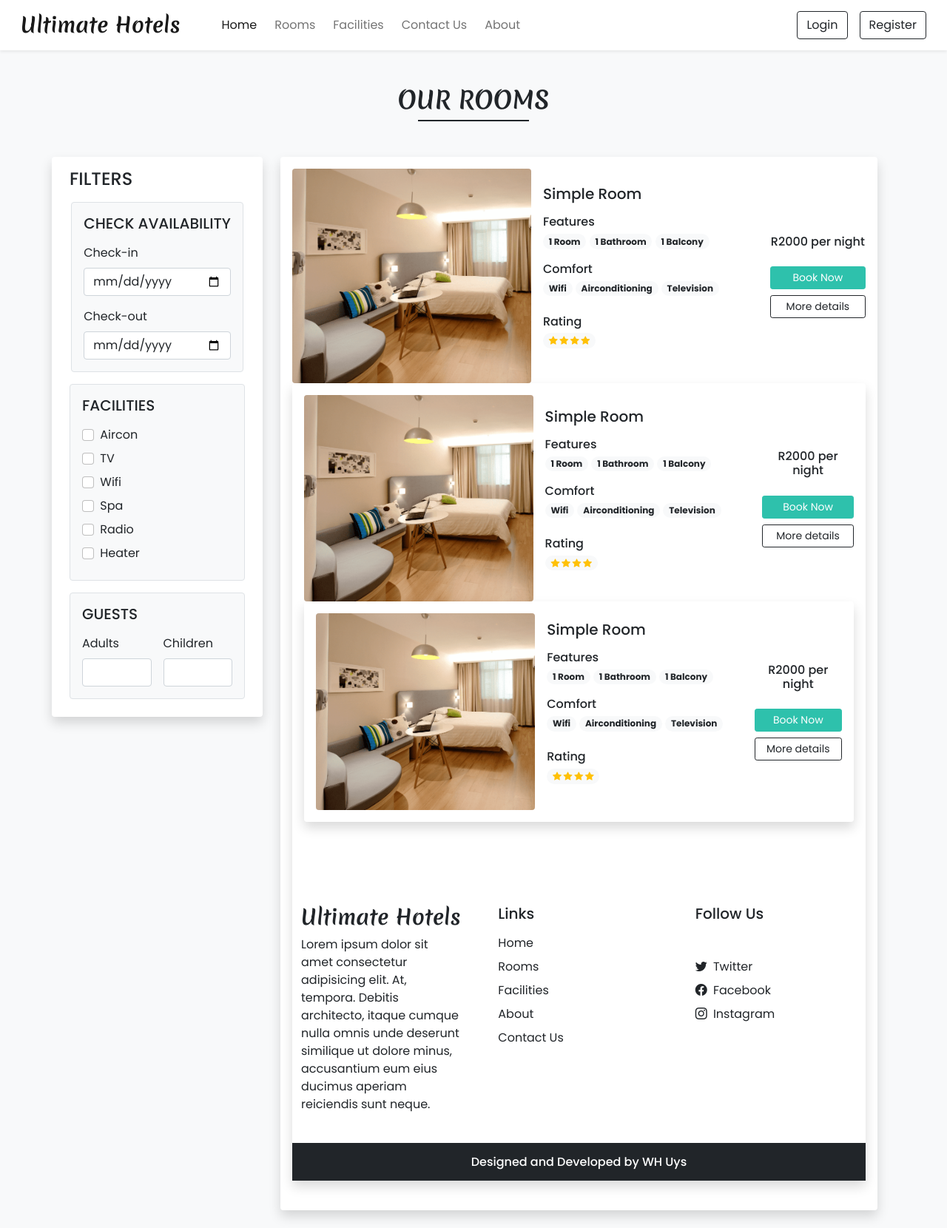
After one commit to Willemu/finalHotelBookingApp, a PHP site: page /rooms.php in a window 1280 px wide. The commit adds this page. Shown: the whole page at 74% size. Run offline with PHP 8.4, Linux system fonts and the light colour scheme.

Commit message:
Our Rooms
Completed Our Rooms page

```diff
--- a/Hotel Booking App/modules/header.php
+++ b/Hotel Booking App/modules/header.php
@@ -11,7 +11,7 @@
           <a class="nav-link active me-2" aria-current="page" href="index.php">Home</a>
         </li>
         <li class="nav-item">
-          <a class="nav-link me-2" href="#">Rooms</a>
+          <a class="nav-link me-2" href="rooms.php">Rooms</a>
         </li>
         <li class="nav-item">
           <a class="nav-link me-2" href="facilities.php">Facilities</a>
--- /dev/null
+++ b/Hotel Booking App/rooms.php
@@ -0,0 +1,237 @@
+<!DOCTYPE html>
+<html lang="en">
+<head>
+    <meta charset="UTF-8">
+    <meta http-equiv="X-UA-Compatible">
+    <meta name="viewport" content="width=device-width, initial-scale=1.0">
+    <title>Ultimate Hotels - ROOMS</title>
+    <link rel="stylesheet" href="https://cdn.jsdelivr.net/npm/swiper@9/swiper-bundle.min.css"/>
+    <?php require("modules/links.php"); ?>
+
+</head>
+
+<body class="bg-light">
+
+<?php require("modules/header.php"); ?>
+
+  <div class="my-5 px-4">
+    <h2 class="fw-bold h-font text-center">OUR ROOMS</h2>
+      <div class="h-line bg-dark">
+      </div>
+  </div>
+
+<div class="container">
+    <div class="row">
+      <div class="col-lg-3 col-md-12 mb-lg-0 mb-4 px-lg-0">
+        <nav class="navbar navbar-expand-lg navbar-light bg-white rounded shadow">
+         <div class="container-fluid flex-lg-column align-items-stretch">
+          <h4 class="mt-2">FILTERS</h4>
+          <button class="navbar-toggler shadow-none" type="button" data-bs-toggle="collapse" data-bs-target="#filterDropdown" aria-controls="navbarNav" aria-expanded="false" aria-label="Toggle navigation">
+          <span class="navbar-toggler-icon"></span>
+          </button>
+          <div class="collapse navbar-collapse flex-column align-items-stretched mt-2" id="filterDropdown">
+            <div class="border bg-light p-3 rounded mb-3">
+              <h5 class="mb-3" style="font: 18px;">CHECK AVAILABILITY</h5>
+              <label class="form-label">Check-in</label>
+              <input type="date" class="form-control shadow-none mb-3">
+              <label class="form-label">Check-out</label>
+              <input type="date" class="form-control shadow-none">
+            </div>
+          </div>
+            <div class="border bg-light p-3 rounded mb-3">
+              <h5 class="mb-3" style="font: 18px;">FACILITIES</h5>
+                <div class="mb-2">
+                 <input type="checkbox" id="f1" class="form-check-input shadow-none me-1">
+                 <label class="form-check-label" for="f1">Aircon</label>
+                </div>
+                <div class="mb-2">
+                 <input type="checkbox" id="f2" class="form-check-input shadow-none me-1">
+                 <label class="form-check-label" for="f2">TV</label>
+                </div>
+                <div class="mb-2">
+                 <input type="checkbox" id="f3" class="form-check-input shadow-none me-1">
+                 <label class="form-check-label" for="f3">Wifi</label>
+                </div>
+                <div class="mb-2">
+                 <input type="checkbox" id="f4" class="form-check-input shadow-none me-1">
+                 <label class="form-check-label" for="f4">Spa</label>
+                </div>
+                <div class="mb-2">
+                 <input type="checkbox" id="f5" class="form-check-input shadow-none me-1">
+                 <label class="form-check-label" for="f5">Radio</label>
+                </div>
+                <div class="mb-2">
+                 <input type="checkbox" id="f6" class="form-check-input shadow-none me-1">
+                 <label class="form-check-label" for="f6">Heater</label>
+                </div>
+            </div>
+            <div class="border bg-light p-3 rounded mb-3">
+              <h5 class="mb-3" style="font: 18px;">GUESTS</h5>
+              <div class="d-flex">
+               <div class="me-3">
+                  <label class="form-label">Adults</label>
+                  <input type="number" class="form-control shadow-none">
+                </div>
+                <div>
+                  <label class="form-label">Children</label>
+                  <input type="number" class="form-control shadow-none">
+                </div>
+              </div>
+            </div>
+          </div>
+        </div>
+    </nav>
+
+    <div class="col-lg-9 col-md-12 px-4">
+       <div class="card mb-4 border-0 shadow">
+        <div class="row g-0 p-3 align-items-center">
+         <div class="col-md-5 mb-lg-0 mb-md-0 mb-3">
+          <img src="images/Rooms/2.png" class="img-fluid rounded" alt="roomtwo">
+         </div>
+          <div class="col-md-5 px-lg-3 px-md-3 px-0">
+             <h5 class="mb-3">Simple Room</h5>
+            <div class="features mb-3">
+             <h6 class="mb-1">Features</h6>
+              <span class="badge rounded-pill bg-light text-dark text-wrap">
+                1 Room
+              </span>
+              <span class="badge rounded-pill bg-light text-dark text-wrap">
+                1 Bathroom
+              </span>
+              <span class="badge rounded-pill bg-light text-dark text-wrap">
+                1 Balcony
+              </span>
+            </div>
+            <div class="comfort mb-4">
+              <h6 class="mb-1">Comfort</h6>
+                <span class="badge rounded-pill bg-light text-dark text-wrap">
+                  Wifi
+                </span>
+                <span class="badge rounded-pill bg-light text-dark text-wrap">
+                 Airconditioning
+                </span>
+                <span class="badge rounded-pill bg-light text-dark text-wrap">
+                  Television
+                </span>
+           </div>
+            <div class="rating mb-4">
+              <h6 class="mb-1">Rating</h6>
+              <span class="badge rounded-pill bg-light">
+               <i class="bi bi-star-fill text-warning"></i>
+               <i class="bi bi-star-fill text-warning"></i>
+               <i class="bi bi-star-fill text-warning"></i>
+               <i class="bi bi-star-fill text-warning"></i>
+              </span>
+
+          </div>
+         </div>
+         <div class="col-md-2 text-center">
+           <h6 class="mb-4">R2000 per night</h6>
+               <a href="#" class="btn btn-sm w-100 text-white custom-bg shadow-none mb-2">Book Now</a>
+               <a href="#" class="btn btn-sm w-100 btn-outline-dark shadow-none">More details</a>
+         </div>
+         <div class="card mb-4 border-0 shadow">
+        <div class="row g-0 p-3 align-items-center">
+         <div class="col-md-5 mb-lg-0 mb-md-0 mb-3">
+          <img src="images/Rooms/2.png" class="img-fluid rounded" alt="roomtwo">
+         </div>
+          <div class="col-md-5 px-lg-3 px-md-3 px-0">
+             <h5 class="mb-3">Simple Room</h5>
+            <div class="features mb-3">
+             <h6 class="mb-1">Features</h6>
+              <span class="badge rounded-pill bg-light text-dark text-wrap">
+                1 Room
+              </span>
+              <span class="badge rounded-pill bg-light text-dark text-wrap">
+                1 Bathroom
+              </span>
+              <span class="badge rounded-pill bg-light text-dark text-wrap">
+                1 Balcony
+              </span>
+            </div>
+            <div class="comfort mb-4">
+              <h6 class="mb-1">Comfort</h6>
+                <span class="badge rounded-pill bg-light text-dark text-wrap">
+                  Wifi
+                </span>
+                <span class="badge rounded-pill bg-light text-dark text-wrap">
+                 Airconditioning
+                </span>
+                <span class="badge rounded-pill bg-light text-dark text-wrap">
+                  Television
+                </span>
+           </div>
+            <div class="rating mb-4">
+              <h6 class="mb-1">Rating</h6>
+              <span class="badge rounded-pill bg-light">
+               <i class="bi bi-star-fill text-warning"></i>
+               <i class="bi bi-star-fill text-warning"></i>
+               <i class="bi bi-star-fill text-warning"></i>
+               <i class="bi bi-star-fill text-warning"></i>
+              </span>
+
+          </div>
+         </div>
+         <div class="col-md-2 text-center">
+           <h6 class="mb-4">R2000 per night</h6>
+               <a href="#" class="btn btn-sm w-100 text-white custom-bg shadow-none mb-2">Book Now</a>
+               <a href="#" class="btn btn-sm w-100 btn-outline-dark shadow-none">More details</a>
+         </div>
+         <div class="card mb-4 border-0 shadow">
+        <div class="row g-0 p-3 align-items-center">
+         <div class="col-md-5 mb-lg-0 mb-md-0 mb-3">
+          <img src="images/Rooms/2.png" class="img-fluid rounded" alt="roomtwo">
+         </div>
+          <div class="col-md-5 px-lg-3 px-md-3 px-0">
+             <h5 class="mb-3">Simple Room</h5>
+            <div class="features mb-3">
+             <h6 class="mb-1">Features</h6>
+              <span class="badge rounded-pill bg-light text-dark text-wrap">
+                1 Room
+              </span>
+              <span class="badge rounded-pill bg-light text-dark text-wrap">
+                1 Bathroom
+              </span>
+              <span class="badge rounded-pill bg-light text-dark text-wrap">
+                1 Balcony
+              </span>
+            </div>
+            <div class="comfort mb-4">
+              <h6 class="mb-1">Comfort</h6>
+                <span class="badge rounded-pill bg-light text-dark text-wrap">
+                  Wifi
+                </span>
+                <span class="badge rounded-pill bg-light text-dark text-wrap">
+                 Airconditioning
+                </span>
+                <span class="badge rounded-pill bg-light text-dark text-wrap">
+                  Television
+                </span>
+           </div>
+            <div class="rating mb-4">
+              <h6 class="mb-1">Rating</h6>
+              <span class="badge rounded-pill bg-light">
+               <i class="bi bi-star-fill text-warning"></i>
+               <i class="bi bi-star-fill text-warning"></i>
+               <i class="bi bi-star-fill text-warning"></i>
+               <i class="bi bi-star-fill text-warning"></i>
+              </span>
+
+          </div>
+         </div>
+         <div class="col-md-2 text-center">
+           <h6 class="mb-4">R2000 per night</h6>
+               <a href="#" class="btn btn-sm w-100 text-white custom-bg shadow-none mb-2">Book Now</a>
+               <a href="#" class="btn btn-sm w-100 btn-outline-dark shadow-none">More details</a>
+         </div>
+       </div>
+     </div>
+    </div>
+
+
+<?php require("modules/footer.php"); ?>
+
+<?php require("modules/headerModals.php"); ?>
+
+</body>
+</html>
```
